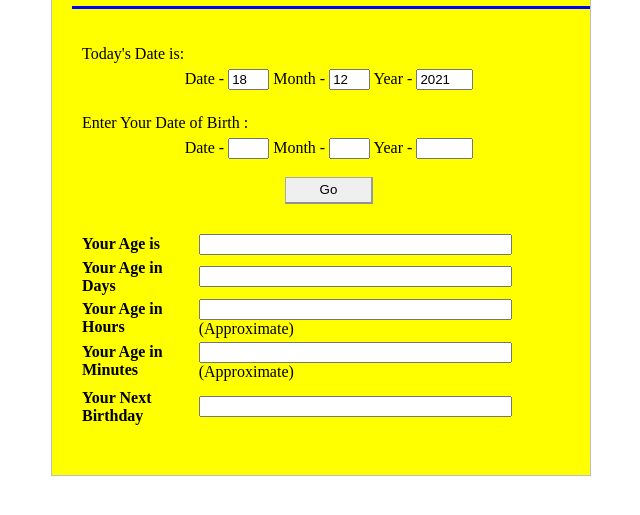
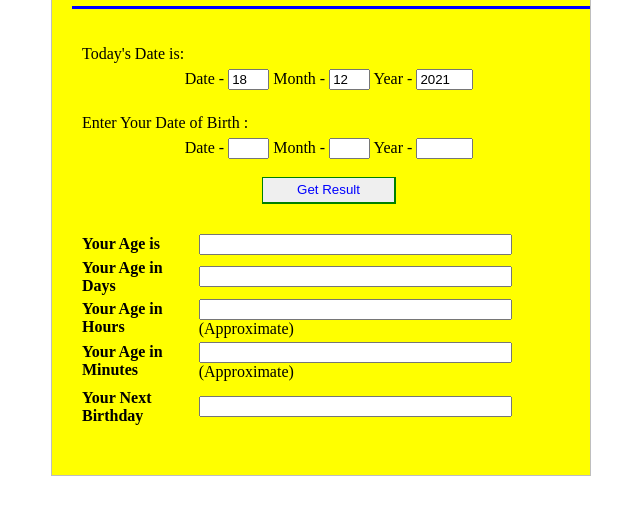
Before and after one commit to officialmastcoder/age-calculator, a plain HTML site: page index.html in a window 1280 px wide. Shown: the part 139-654 px from the top of the page, without its empty margins (319-959 px from the left). Drawn offline with Linux system fonts and the light colour scheme.

Commit message:
Update By AHKWEB

```diff
--- a/index.html
+++ b/index.html
@@ -17,8 +17,10 @@ margin: 10px auto 0;
 }
 
 .calc {
-    border-color: #AAAAAA #999999 #929292 #AAAAAA;
+    border-color: green;
     border-style: solid;
+    color:blue;
+
     border-width: 1px 2px 2px 1px;
     padding: 2px 30px 3px;
     height: 27px;
@@ -96,7 +98,7 @@ Year -
 <input class="innerc resform" type="text" onkeyup="checkyear(this)" size="4" name="len23">
 <br>
 <br>
-<input class="calc" type="button" onclick="calage()" value=" Go " name="but">
+<input class="calc" type="button" onclick="calage()" value=" Get Result " name="but">
 <br>
 <br>
 </td>
```
